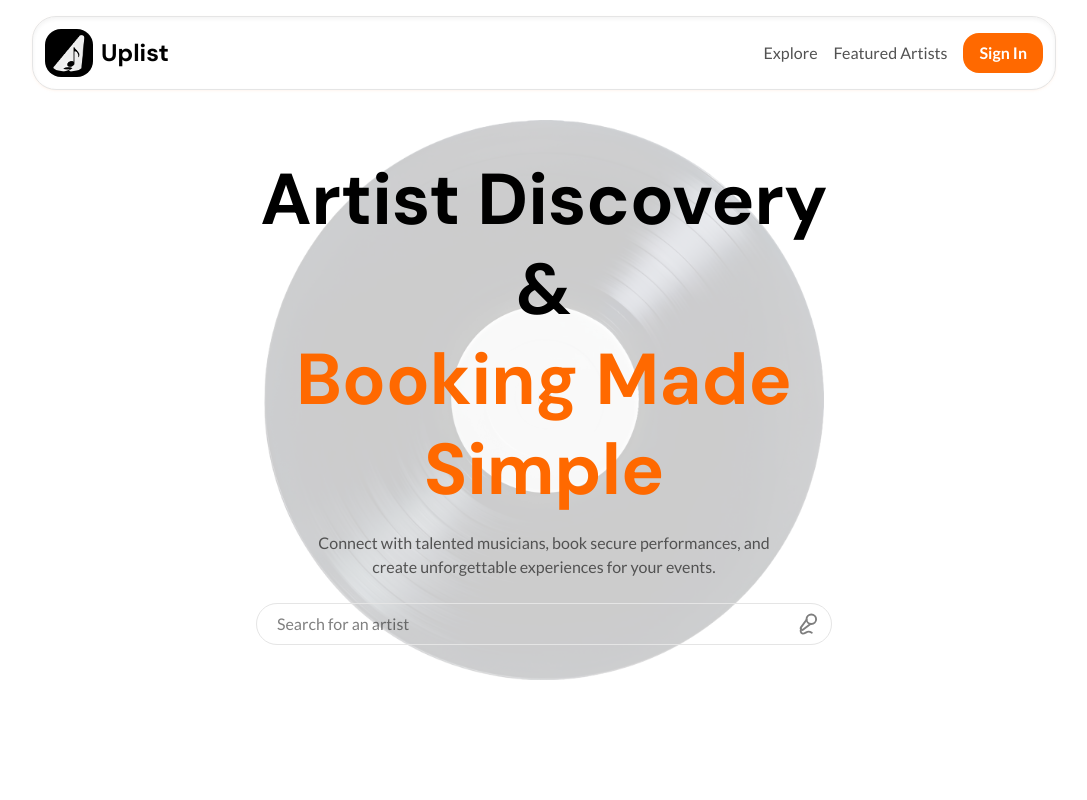
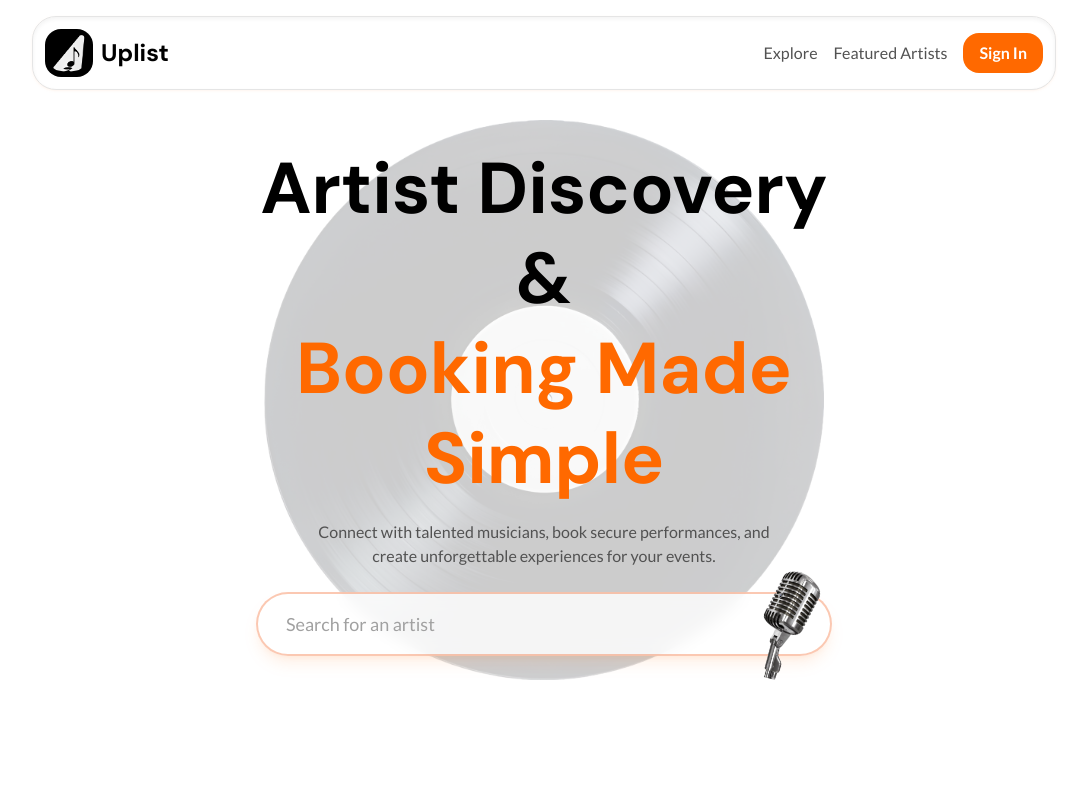
Before and after one commit to BBCxUplist/Client, a React (Vite) app: page / in a window 1280 px wide. Shown: the top 800 px of the page, without its empty margins (96-1183 px from the left). Built offline with nearby package versions, Linux system fonts and the light colour scheme.

Commit message:
animation added

```diff
--- a/src/components/cards/FeatureCard.tsx
+++ b/src/components/cards/FeatureCard.tsx
@@ -6,7 +6,7 @@ interface FeatureCardProps {
 
 const FeatureCard = ({ icon, title, description }: FeatureCardProps) => {
   return (
-    <div className="w-1/3 p-4 border border-neutral-200 rounded-3xl inset-shadow-sm shadow-sm shadow-orange-600/5">
+    <div className="w-full p-4 border border-neutral-200 rounded-3xl inset-shadow-sm shadow-sm shadow-orange-600/5">
       <div
         className={`p-3 bg-orange-600 rounded-2xl w-fit shadow-sm shadow-black/50 inset-shadow-lg inset-shadow-black`}
       >
--- a/src/components/cards/SingerCard.tsx
+++ b/src/components/cards/SingerCard.tsx
@@ -1,7 +1,7 @@
 
 const SingerCard = () => {
   return (
-    <div className="w-1/3 p-2 border border-neutral-200 rounded-4xl inset-shadow-sm shadow-sm shadow-orange-500/5">
+    <div className="w-full p-2 border border-neutral-200 rounded-4xl inset-shadow-sm shadow-sm shadow-orange-500/5">
       <img
         src="/images/singer.jpeg"
         alt="artist"
--- a/src/routes/Landing.tsx
+++ b/src/routes/Landing.tsx
@@ -2,8 +2,8 @@ import SingerCard from "@/components/cards/SingerCard";
 import FeatureCard from "@/components/cards/FeatureCard";
 import FAQ from "@/components/FAQ";
 import ContactSection from "@/components/ContactSection";
-import { MicVocal } from "lucide-react";
 import { useState, useEffect } from "react";
+import { motion } from "framer-motion";
 
 export const Landing = () => {
   const [isScrolled, setIsScrolled] = useState(false);
@@ -14,114 +14,287 @@ export const Landing = () => {
       setIsScrolled(scrollTop > 100);
     };
 
-    window.addEventListener('scroll', handleScroll);
-    return () => window.removeEventListener('scroll', handleScroll);
+    window.addEventListener("scroll", handleScroll);
+    return () => window.removeEventListener("scroll", handleScroll);
   }, []);
+
+  // Animation variants
+  const fadeInUp = {
+    initial: { opacity: 0, y: 60 },
+    animate: { opacity: 1, y: 0 },
+    transition: { duration: 0.6, ease: "easeOut" }
+  };
+
+  const fadeInLeft = {
+    initial: { opacity: 0, x: -60 },
+    animate: { opacity: 1, x: 0 },
+    transition: { duration: 0.6, ease: "easeOut" }
+  };
+
+
+
+  const staggerContainer = {
+    initial: {},
+    animate: {
+      transition: {
+        staggerChildren: 0.2
+      }
+    }
+  };
+
+  const scaleIn = {
+    initial: { opacity: 0, scale: 0.8 },
+    animate: { opacity: 1, scale: 1 },
+    transition: { duration: 0.5, ease: "easeOut" }
+  };
   const features = [
     {
       icon: "/icons/search.svg",
       title: "Discover Artists",
-      description: "Browse verified artists by genre, price, and availability to find the perfect match.",
+      description:
+        "Browse verified artists by genre, price, and availability to find the perfect match.",
       shadowIntensity: "heavy" as const,
     },
     {
       icon: "/icons/shield.svg",
       title: "Book Securely",
-      description: "Secure escrow payments and verified profiles protect both artists and clients.",
+      description:
+        "Secure escrow payments and verified profiles protect both artists and clients.",
       shadowIntensity: "medium" as const,
     },
     {
       icon: "/icons/message.svg",
       title: "Chat & Finalize",
-      description: "Direct messaging for coordination, details, and seamless event planning.",
+      description:
+        "Direct messaging for coordination, details, and seamless event planning.",
       shadowIntensity: "light" as const,
     },
   ];
 
   return (
     <div className="min-h-[100dvh] h-full w-full text-black">
-      <div className={`p-4 fixed top-0 z-10 w-full transition-all duration-300 `}>
-        <div className={`border bg-white border-neutral-200 shadow-sm inset-shadow-sm shadow-orange-500/5 mx-auto rounded-3xl flex justify-between items-center transition-all duration-300 ${isScrolled ? 'max-w-3xl p-2 rounded-4xl' : 'max-w-5xl p-3 rounded-3xl'}`}>
+      <motion.div
+        className={`p-4 fixed top-0 z-10 w-full transition-all duration-300 `}
+        initial={{ opacity: 0, y: -100 }}
+        animate={{ opacity: 1, y: 0 }}
+        transition={{ duration: 0.8, ease: "easeOut" }}
+      >
+        <motion.div
+          className={`border bg-white border-neutral-200 shadow-sm inset-shadow-sm shadow-orange-500/5 mx-auto rounded-3xl flex justify-between items-center transition-all duration-300 ${
+            isScrolled
+              ? "max-w-3xl p-2 rounded-4xl"
+              : "max-w-5xl p-3 rounded-3xl"
+          }`}
+          whileHover={{ scale: 1.02 }}
+          transition={{ duration: 0.2 }}
+        >
           <div className="flex items-center gap-2">
-            <div className={`bg-black  aspect-square p-1 transition-all duration-300 ${isScrolled ? 'p-0.5 rounded-full' : 'p-1 rounded-2xl'}`}>
-              <img src="/logo/logo.png" alt="uplist" className={`transition-all duration-300 ${isScrolled ? 'w-8 h-8' : 'w-10 h-10'}`} />
+            <div
+              className={`bg-black  aspect-square p-1 transition-all duration-300 ${
+                isScrolled ? "p-0.5 rounded-full" : "p-1 rounded-2xl"
+              }`}
+            >
+              <img
+                src="/logo/logo.png"
+                alt="uplist"
+                className={`transition-all duration-300 ${
+                  isScrolled ? "w-8 h-8" : "w-10 h-10"
+                }`}
+              />
             </div>
-            <p className={`font-bold font-dm-sans transition-all duration-300 ${isScrolled ? 'text-xl' : 'text-2xl'}`}>Uplist</p>
+            <p
+              className={`font-bold font-dm-sans transition-all duration-300 ${
+                isScrolled ? "text-xl" : "text-2xl"
+              }`}
+            >
+              Uplist
+            </p>
           </div>
 
-          <div className={`flex items-center gap-4 font-medium text-neutral-600 transition-all duration-300 ${isScrolled ? 'gap-3' : 'gap-4'}`}>
-            <p className={`transition-all duration-300 ${isScrolled ? 'text-sm' : 'text-base'}`}>Explore</p>
-            <p className={`transition-all duration-300 ${isScrolled ? 'text-sm' : 'text-base'}`}>Featured Artists</p>
-            <p className={`bg-orange-500 font-bold text-white rounded-2xl transition-all duration-300 ${isScrolled ? 'px-3 py-1.5 text-sm' : 'px-4 py-2'}`}>
+          <div
+            className={`flex items-center gap-4 font-medium text-neutral-600 transition-all duration-300 ${
+              isScrolled ? "gap-3" : "gap-4"
+            }`}
+          >
+            <p
+              className={`transition-all duration-300 ${
+                isScrolled ? "text-sm" : "text-base"
+              }`}
+            >
+              Explore
+            </p>
+            <p
+              className={`transition-all duration-300 ${
+                isScrolled ? "text-sm" : "text-base"
+              }`}
+            >
+              Featured Artists
+            </p>
+            <p
+              className={`bg-orange-500 font-bold text-white rounded-2xl transition-all duration-300 ${
+                isScrolled ? "px-3 py-1.5 text-sm" : "px-4 py-2"
+              }`}
+            >
               Sign In
             </p>
           </div>
-        </div>
-      </div>
+        </motion.div>
+      </motion.div>
       <div className="min-h-[100dvh] w-full relative ">
-        <img
+        <motion.img
           src="/images/cd.png"
           alt="bg"
           className=" h-[70%] aspect-square object-cover absolute top-1/2 -translate-y-1/2 left-1/2 -translate-x-1/2 opacity-20"
           style={{ animation: "spin 10s linear infinite" }}
+          initial={{ opacity: 0, scale: 0.8 }}
+          animate={{ opacity: 0.2, scale: 1 }}
+          transition={{ duration: 1, ease: "easeOut" }}
         />
 
-        <div className="absolute top-1/2 left-1/2 -translate-x-1/2 -translate-y-1/2 text-center">
-          <div className="text-center text-3xl sm:text-4xl md:text-5xl lg:text-6xl xl:text-7xl font-bold font-dm-sans">
+        <motion.div
+          className="absolute top-1/2 left-1/2 -translate-x-1/2 -translate-y-1/2 text-center"
+          {...staggerContainer}
+          initial="initial"
+          animate="animate"
+        >
+          <motion.div
+            className="text-center text-3xl sm:text-4xl md:text-5xl lg:text-6xl xl:text-7xl font-bold font-dm-sans"
+            {...fadeInUp}
+            transition={{ duration: 0.8, ease: "easeOut" }}
+          >
             <p className="leading-tight">
               Artist Discovery & <br />
               <span className="text-orange-500">Booking Made Simple</span>
             </p>
-          </div>
-          <p className="text-center text-neutral-600 mt-4">
+          </motion.div>
+          <motion.p
+            className="text-center text-neutral-600 mt-4"
+            {...fadeInUp}
+            transition={{ duration: 0.8, delay: 0.2, ease: "easeOut" }}
+          >
             Connect with talented musicians, book secure performances, and
             <br />
             create unforgettable experiences for your events.
-          </p>
+          </motion.p>
 
-          <div className="w-full max-w-xl h-full mt-6 mx-auto flex items-center border border-neutral-200 rounded-3xl px-3">
+          <motion.div
+            className="w-full relative max-w-xl h-full mt-6 mx-auto flex items-center border-2 border-orange-600/30 bg-white/80 backdrop-blur-sm rounded-full px-4 py-1 shadow-lg shadow-orange-500/10 hover:border-orange-500/50 focus-within:border-orange-500 focus-within:ring-2 focus-within:ring-orange-500/20 transition-all duration-300"
+            {...scaleIn}
+            transition={{ duration: 0.8, delay: 0.4, ease: "easeOut" }}
+            whileHover={{ scale: 1.05 }}
+            whileFocus={{ scale: 1.05 }}
+          >
             <input
               type="text"
               placeholder="Search for an artist"
-              className="w-full p-2"
+              className="w-full p-3 text-lg bg-transparent outline-none placeholder:text-neutral-400 focus:placeholder:text-orange-400 transition-colors duration-200"
             />
-            <MicVocal className="w-6 h-6 opacity-50" />
-          </div>
-        </div>
+            <motion.img
+              src="/images/mic.png"
+              alt="search"
+              className="h-28 w-auto object-scale-down absolute right-4"
+              initial={{ opacity: 0, rotate: 0 }}
+              animate={{ opacity: 1, rotate: 15 }}
+              transition={{ duration: 0.6, delay: 0.6, ease: "easeOut" }}
+              whileHover={{ rotate: 25, scale: 1.1 }}
+            />
+          </motion.div>
+        </motion.div>
       </div>
 
-      <div className="max-w-5xl mx-auto">
-        <p className="text-2xl font-bold font-dm-sans">
+      <motion.div
+        className="max-w-5xl mx-auto w-full"
+        initial={{ opacity: 0, y: 50 }}
+        whileInView={{ opacity: 1, y: 0 }}
+        viewport={{ once: true, amount: 0.3 }}
+        transition={{ duration: 0.6, ease: "easeOut" }}
+      >
+        <motion.p
+          className="text-2xl font-bold font-dm-sans"
+          {...fadeInLeft}
+          transition={{ duration: 0.6, ease: "easeOut" }}
+        >
           Featured <span className="text-orange-600">Artists</span>
-        </p>
+        </motion.p>
 
-        <div className="flex items-center gap-4 mt-6">
+        <motion.div
+          className="flex items-center gap-4 mt-6 w-full"
+          {...staggerContainer}
+          initial="initial"
+          whileInView="animate"
+          viewport={{ once: true, amount: 0.3 }}
+        >
+          {[1, 2, 3].map((_, index) => (
+            <motion.div
+              key={index}
+              {...scaleIn}
+              transition={{ duration: 0.5, delay: index * 0.1, ease: "easeOut" }}
+              className="w-full"
+            >
               <SingerCard />
-          <SingerCard />
-          <SingerCard />
-        </div>
-      </div>
+            </motion.div>
+          ))}
+        </motion.div>
+      </motion.div>
 
-      <div className="max-w-5xl mx-auto mt-10">
-        <p className="text-2xl font-bold font-dm-sans">
+      <motion.div
+        className="max-w-5xl mx-auto mt-10 w-full"
+        initial={{ opacity: 0, y: 50 }}
+        whileInView={{ opacity: 1, y: 0 }}
+        viewport={{ once: true, amount: 0.3 }}
+        transition={{ duration: 0.6, ease: "easeOut" }}
+      >
+        <motion.p
+          className="text-2xl font-bold font-dm-sans"
+          {...fadeInLeft}
+          transition={{ duration: 0.6, ease: "easeOut" }}
+        >
           How it <span className="text-orange-600">works</span>
-        </p>
+        </motion.p>
 
-        <div className="flex items-center gap-4 mt-6">
+        <motion.div
+          className="flex items-center gap-4 mt-6 w-full"
+          {...staggerContainer}
+          initial="initial"
+          whileInView="animate"
+          viewport={{ once: true, amount: 0.3 }}
+        >
           {features.map((feature, index) => (
+            <motion.div
+              key={index}
+              {...fadeInUp}
+              transition={{ duration: 0.6, delay: index * 0.2, ease: "easeOut" }}
+              className="w-full"
+            >
               <FeatureCard
-              key={index}
                 icon={feature.icon}
                 title={feature.title}
                 description={feature.description}
               />
+            </motion.div>
           ))}
-        </div>
-      </div>
+        </motion.div>
+      </motion.div>
 
+      <motion.div
+        className="w-full"
+        initial={{ opacity: 0, y: 50 }}
+        whileInView={{ opacity: 1, y: 0 }}
+        viewport={{ once: true, amount: 0.2 }}
+        transition={{ duration: 0.6, ease: "easeOut" }}
+      >
         <FAQ />
+      </motion.div>
 
+      <motion.div
+        className="w-full"
+        initial={{ opacity: 0, y: 50 }}
+        whileInView={{ opacity: 1, y: 0 }}
+        viewport={{ once: true, amount: 0.2 }}
+        transition={{ duration: 0.6, ease: "easeOut" }}
+      >
         <ContactSection />
+      </motion.div>
     </div>
   );
 };
```
Also changed, not shown: public/images/mic.png (added). Lines whose indentation alone changed are shown as unchanged.
